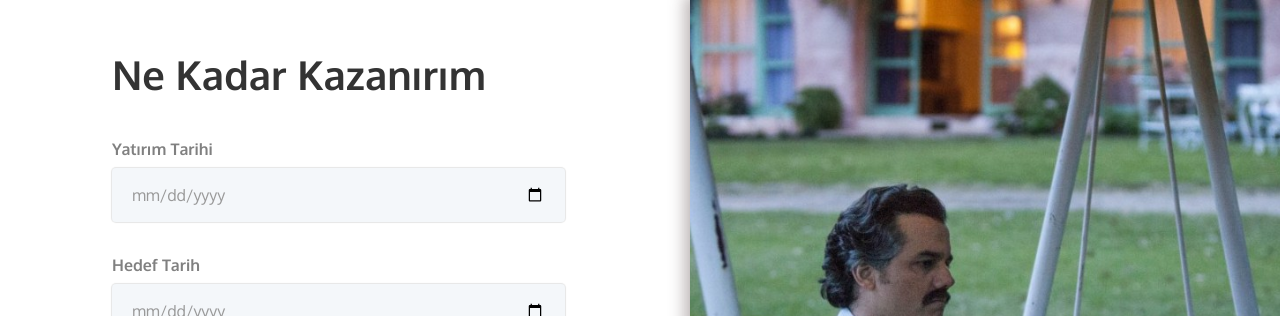
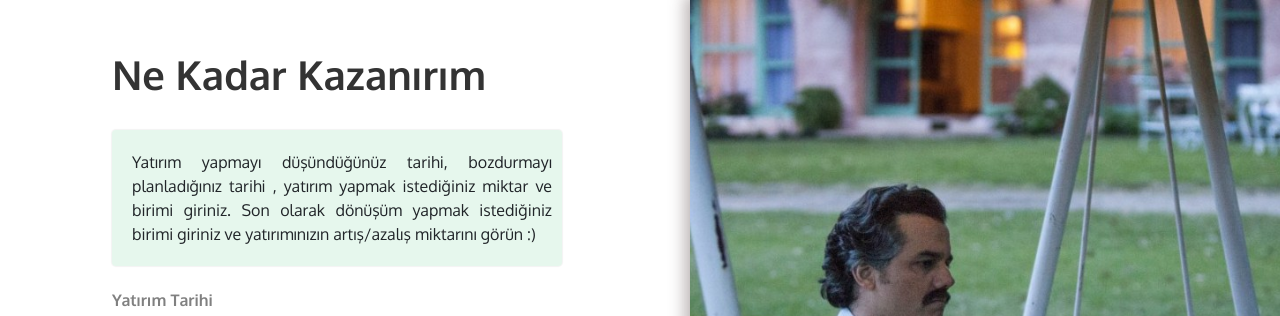
Before and after one commit to ilteriskeskin/ne-yapardi, a Vue app in the folder ne-kazanirdim-app/: page / in a window 1280 px wide. Shown: the top 316 px of the page. Built offline with nearby package versions, Linux system fonts and the light colour scheme; no server answers.

Commit message:
info content

```diff
--- a/ne-kazanirdim-app/src/components/Home.vue
+++ b/ne-kazanirdim-app/src/components/Home.vue
@@ -9,6 +9,12 @@
         <div class="main-calculate-title">
           <h1>Ne Kadar Kazanırım</h1>
         </div>
+
+        <div class="calculate-result-block">
+            <span class="calculate-block-info">
+              Yatırım yapmayı düşündüğünüz tarihi, bozdurmayı planladığınız tarihi , yatırım yapmak istediğiniz miktar ve birimi giriniz. Son olarak dönüşüm yapmak istediğiniz birimi giriniz ve yatırımınızın artış/azalış miktarını görün :)
+            </span>
+          </div>
 
         <div class="form-group row m-0">
           <label
@@ -373,6 +379,13 @@ fixShadow          : 0px 0px 1px 1px rgba(0,0,0,0.10);
   background-color: #38c17220;
 }
 
+.calculate-block-info {
+  width: 100%;
+  padding-left: 10px;
+  padding-right: 10px;
+  text-align: justify;
+}
+
 .calculate-result-block-title {
   width: 50%;
   height: auto;
```
